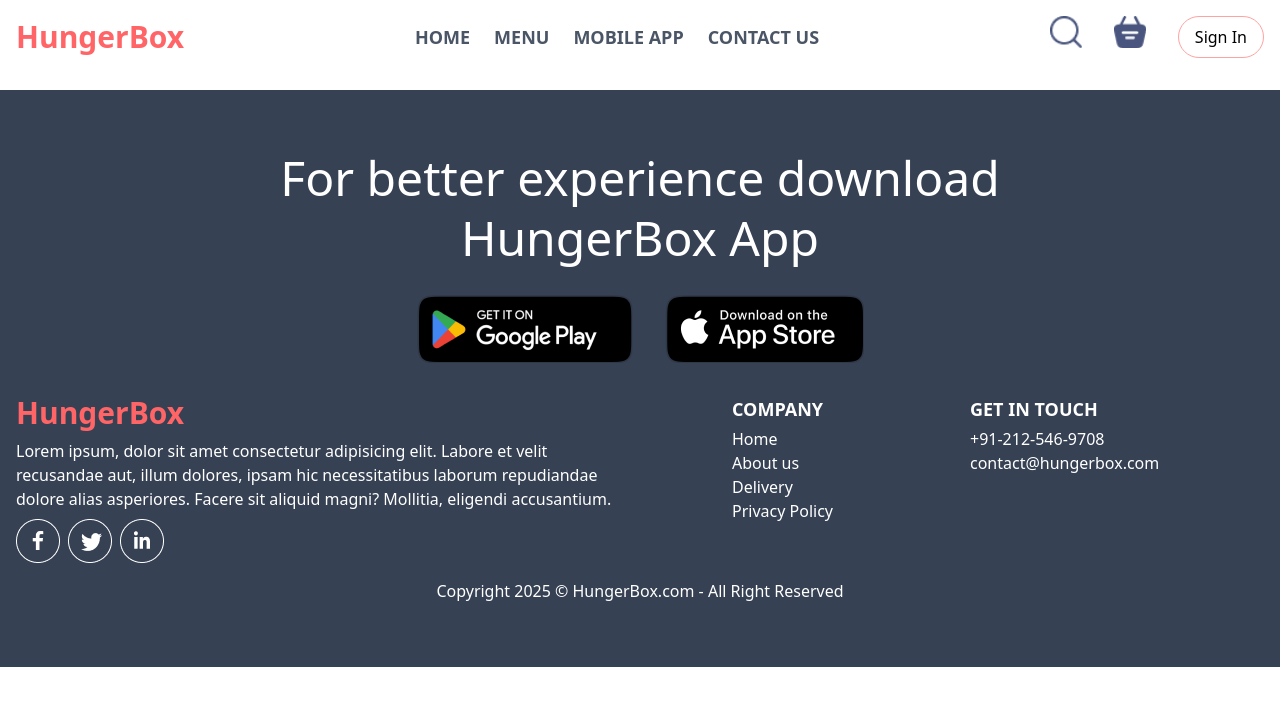
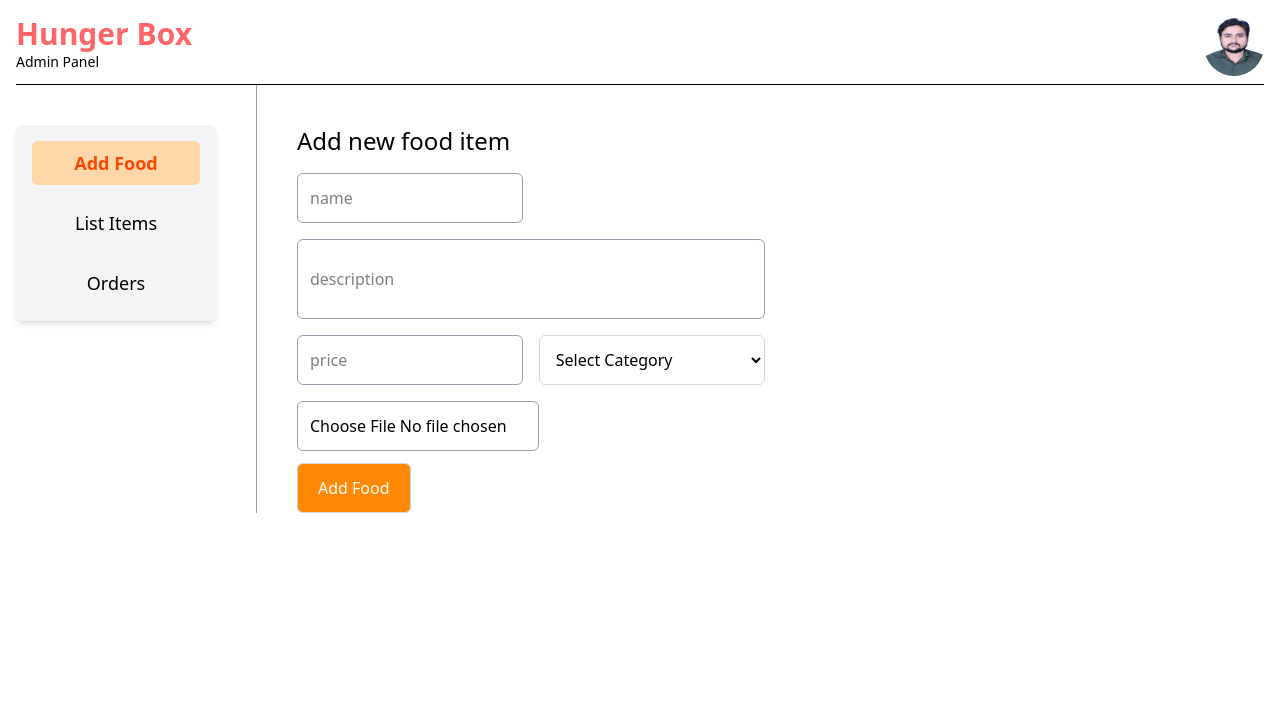
Before and after one commit to OMzaiswal/Food-delivery-app, a React (Vite) app in the folder frontend/: page /admin/add-food in a window 1280 px wide. Shown: the top 706 px of the page. Built offline with nearby package versions, Linux system fonts and the light colour scheme.

Commit message:
working on admin panel

```diff
--- a/frontend/package.json
+++ b/frontend/package.json
@@ -11,18 +11,22 @@
   },
   "dependencies": {
     "@tailwindcss/vite": "^4.0.14",
+    "axios": "^1.8.4",
     "react": "^18.3.1",
     "react-dom": "^18.3.1",
     "react-router-dom": "^6.30.0",
     "react-router-hash-link": "^2.4.3",
+    "react-toastify": "^11.0.5",
     "recoil": "^0.7.7",
     "tailwindcss": "^4.0.14"
   },
   "devDependencies": {
     "@eslint/js": "^9.21.0",
+    "@types/axios": "^0.9.36",
     "@types/react": "^19.0.10",
     "@types/react-dom": "^19.0.4",
     "@types/react-router-hash-link": "^2.4.9",
+    "@types/react-toastify": "^4.0.2",
     "@vitejs/plugin-react": "^4.3.4",
     "eslint": "^9.21.0",
     "eslint-plugin-react-hooks": "^5.1.0",
--- a/frontend/src/App.tsx
+++ b/frontend/src/App.tsx
@@ -1,4 +1,4 @@
-import { BrowserRouter, Route, Routes } from 'react-router-dom'
+import { BrowserRouter, Route, Routes, useLocation } from 'react-router-dom'
 import './App.css'
 import { Navbar } from './components/Navbar'
 import { Home } from './pages/Home'
@@ -6,26 +6,49 @@
 import { PlaceOrder } from './pages/PlaceOrder'
 import { Footer } from './components/Footer'
 import { LoginPopup } from './components/LoginPopup'
-import { Admin } from './pages/Admin'
+import { AdminLayout } from './pages/AdminLayout'
+import { ToastContainer } from 'react-toastify'
+import 'react-toastify/dist/ReactToastify.css'
+import { AddFood } from './pages/admin/AddFood'
+import { ListItems } from './pages/admin/ListItems'
+import { AdminOrders } from './pages/admin/AdminOrders'
 
+const AppContent = () => {
 
-function App() {
+  const location = useLocation();
+  const isAdminPage =  location.pathname.startsWith('/admin')
 
   return (
-    <BrowserRouter>
-      <div className='main-container'>
+    <>
+    <div className='main-container'>
         <LoginPopup />
-        <Navbar />
+        { !isAdminPage && <Navbar /> }
+        <ToastContainer position='top-center' autoClose={3000} />
         <Routes>
           <Route path='/' element={<Home />}></Route>
           <Route path='/cart' element={<Cart />}></Route>
           <Route path='/order' element={<PlaceOrder />}></Route>
-          <Route path='/admin' element={<Admin />}></Route>
+          <Route path='/admin' element={<AdminLayout />}>
+            <Route path='add-food' element={<AddFood />}></Route>
+            <Route path='list-items' element={<ListItems />}></Route>
+            <Route path='orders' element={<AdminOrders />}></Route>
+          </Route>
         </Routes>
       </div>
-      <div className='full-width'>
+      { !isAdminPage && ( <div className='full-width'>
         <Footer />
       </div>
+    )}
+    </>
+  )
+}
+
+function App() {
+
+
+  return (
+    <BrowserRouter>
+        <AppContent />
     </BrowserRouter>
   )
 }
--- /dev/null
+++ b/frontend/src/api/axiosInstatnce.ts
@@ -0,0 +1,6 @@
+import axios from "axios";
+
+export const api = axios.create({
+    baseURL: 'http://localhost:3000',
+    withCredentials: true
+});
--- /dev/null
+++ b/frontend/src/components/AdminNavbar.tsx
@@ -0,0 +1,13 @@
+
+export const AdminNavbar = () => {
+    return <div className="flex justify-between">
+        <div>
+            <h1 className="text-3xl font-extrabold text-red-400">Hunger Box</h1>
+            <h4 className="text-sm">Admin Panel</h4>
+        </div>
+        <div>
+            <img src="/me_pp.jpg" className="h-15 w-15 rounded-full" />
+        </div>
+
+    </div>
+}
--- /dev/null
+++ b/frontend/src/components/AdminSidebar.tsx
@@ -0,0 +1,44 @@
+import { Link } from "react-router-dom";
+import { useLocation } from "react-router-dom"
+
+export const AdminSidebar = () => {
+
+    const location = useLocation();
+
+    const getCurrentAdminPage = (path: string): string => {
+        if (path.includes("/admin/add-food")) return "add-food";
+        if (path.includes("/admin/list-items")) return "list-items";
+        if (path.includes("/admin/orders")) return "orders";
+        return "add-food"
+    }
+
+    const currentPath = getCurrentAdminPage(location.pathname);
+
+    return <div className="w-50 bg-gray-100 p-4 rounded-md shadow-md h-fit mt-10">
+        <ul className="space-y-4 text-lg">
+            <li>
+                <Link to="/admin/add-food"
+                className={`block px-3 py-2 rounded-md hover:bg-orange-100 text-center ${
+                    currentPath === 'add-food' ? 'bg-orange-200 text-orange-600 font-semibold' : ''
+                }`}
+                >
+                    Add Food
+                </Link>
+            </li>
+            <li><Link to="/admin/list-items"
+                className={`block px-3 py-2 rounded-md hover:bg-orange-100 text-center ${
+                    currentPath === 'list-items' ? 'bg-orange-200 text-orange-600 font-semibold' : ''
+                }`}
+                >
+                    List Items
+                </Link></li>
+            <li><Link to="/admin/orders"
+                className={`block px-3 py-2 rounded-md hover:bg-orange-100 text-center ${
+                    currentPath === 'orders' ? 'bg-orange-200 text-orange-600 font-semibold' : ''
+                }`}
+                >
+                    Orders
+                </Link></li>
+        </ul>
+    </div>
+}
--- a/frontend/src/pages/Admin.tsx
+++ /dev/null
@@ -1,8 +0,0 @@
-import { AddFood } from "../components/AddFood"
-
-export const Admin = () => {
-    return <div>
-        <h1>Admin Panel</h1>
-        <AddFood />
-    </div>
-}
--- /dev/null
+++ b/frontend/src/pages/AdminLayout.tsx
@@ -0,0 +1,19 @@
+import { Outlet } from "react-router-dom"
+import { AdminNavbar } from "../components/AdminNavbar"
+import { AdminSidebar } from "../components/AdminSidebar"
+
+export const AdminLayout = () => {
+
+    return <div>
+        <AdminNavbar />
+        <hr className="mt-2 bg-gray-400" />
+        <div className="flex space-x-10">
+            <AdminSidebar />
+            <div className="w-px bg-gray-400" />
+            <div className="flex-1">
+                <Outlet />
+            </div>
+
+        </div>
+    </div>
+}
--- /dev/null
+++ b/frontend/src/pages/admin/AddFood.tsx
@@ -0,0 +1,78 @@
+import { useState } from "react"
+import { api } from "../../api/axiosInstatnce";
+import { toast } from "react-toastify";
+
+export const AddFood = () => {
+
+    const [name, setName] = useState('');
+    const [description, setDescription] = useState('');
+    const [price, setPrice] = useState('');
+    const [category, setCategory] = useState('');
+    const [imageFile, setImageFile] = useState<File | null>(null);
+
+    const handleSubmit = async () => {
+        if (!imageFile) {
+            toast.error('Please select an image file.');
+            return;
+        }
+
+        const formdata = new FormData();
+        formdata.append('name', name);
+        formdata.append('description', description);
+        formdata.append('price', price);
+        formdata.append('category', category);
+        formdata.append('image', imageFile);
+
+        try {
+            const res = await api.post('/admin/add-food', formdata, {
+                headers: {
+                    'Content-Type': 'multipart/form-data',
+                }
+            });
+            const data = res.data as { message?: string };
+            if (res.status === 201) {
+                toast.success('Food item added successfully');
+                console.log(res);
+
+            } else {
+                toast.error(data.message || "something went wrong")
+            }
+
+            // setName('');
+            // setDescription('');
+            // setPrice('');
+            // setCategory('');
+            // setImageFile(null);
+        } catch (err) {
+            console.log(err);
+            toast.error('Error adding food-item')
+        }
+    }
+
+    return <div className="w-full md:w-1/2 mt-10">
+        <p className="text-2xl mb-4">Add new food item</p>
+        <form className="grid grid-cols-2 [&>input]:p-3 [&>input]:border [&>input]:border-gray-400 [&>input]:rounded-md [&>input]:focus:outline-orange-400 space-x-4 space-y-4">
+            <input type="text" placeholder="name" required onChange={e => setName(e.target.value)} />
+            <input type="text" placeholder="description" className="col-span-2 h-20" required onChange={e => setDescription(e.target.value)} />
+            <input type="text" placeholder="price" required onChange={e => setPrice(e.target.value)} />
+            {/* <select type="select" placeholder="category" required /> */}
+            <select name="category" id="" className="p-3 border border-gray-300 rounded-md focus:outline-none"
+            onChange={e => setCategory(e.target.value)}
+            >
+                <option value="">Select Category</option>
+                <option value="salad">Salad</option>
+                <option value="rolls">Rolls</option>
+                <option value="deserts">Deserts</option>
+                <option value="sandwich">Sandwich</option>
+                <option value="cake">Cake</option>
+                <option value="pureVeg">Pure Veg</option>
+                <option value="pasta">Pasta</option>
+                <option value="noodles">Noodles</option>
+            </select>
+            <input type="file" name="image" accept="image/*" required onChange={e => setImageFile(e.target.files?.[0] || null)} />
+        </form>
+        <div className=" mt-3">
+            <button onClick={handleSubmit} className="px-5 py-3 border border-gray-300 rounded-md bg-orange-400 text-white hover:scale-105">Add Food</button>
+        </div>
+    </div>
+}
--- /dev/null
+++ b/frontend/src/pages/admin/AdminOrders.tsx
@@ -0,0 +1,8 @@
+
+
+export const AdminOrders = () => {
+
+    return <div>
+        Admin orders
+    </div>
+}
--- /dev/null
+++ b/frontend/src/pages/admin/ListItems.tsx
@@ -0,0 +1,62 @@
+import { useEffect, useState } from "react"
+import { api } from "../../api/axiosInstatnce";
+import { toast } from "react-toastify";
+
+
+export const ListItems = () => {
+
+    interface FoodItem {
+        id: string;
+        name: string;
+        price: string;
+        category: string;
+        imageUrl: string
+    }
+
+    const [foodList, setFoodList] = useState<FoodItem[]>([]);
+
+    useEffect(() => {
+        const fetchdata = async () => {
+            try {
+                const response = await api.get('/foodList');
+                if (response.status === 200 && Array.isArray(response.data)) {
+                    setFoodList(response.data)
+                } else {
+                    toast.warn('Unexpected data');
+                }
+            } catch (err) {
+                toast.error('Error while fetching data')
+            }
+        }
+        fetchdata();
+    }, [])
+
+
+    return <div className="mt-10">
+        <h1 className="text-2xl text-gray-700 mb-4">All Foods List</h1>
+        <div>
+            <div className="grid grid-cols-5 gap-4 border border-gray-300 rounded-sm px-3 py-3 text-gray-700 text-sm font-semibold">
+                <p className="text-center">Image</p>
+                <p className="text-center">Name</p>
+                <p className="text-center">Category</p>
+                <p className="text-center">Price</p>
+                <p className="text-center">Action</p>
+            </div>
+            <div>
+                { foodList.map((food) => (
+                    <div key={food.id} className="grid grid-cols-5 gap-4 border border-gray-300 rounded-sm px-3 py-3 text-center">
+                        <img
+                            src={food.imageUrl}
+                            alt="Image"
+                            className="h-12 w-12 object-cover rounded-full mx-auto"
+                            />
+                        <p>{food.name}</p>
+                        <p>{food.category}</p>
+                        <p>{food.price}</p>
+                        <button className="hover:text-red-400 hover:scale-120">Delete</button>
+                    </div>
+                ))}
+            </div>
+        </div>
+    </div>
+}
```
Also changed, not shown: frontend/src/components/AddFood.tsx (deleted, +0 -13 lines), frontend/public/me_pp.jpg (added), 1 other file (tests, documents, lock files or other folders).
